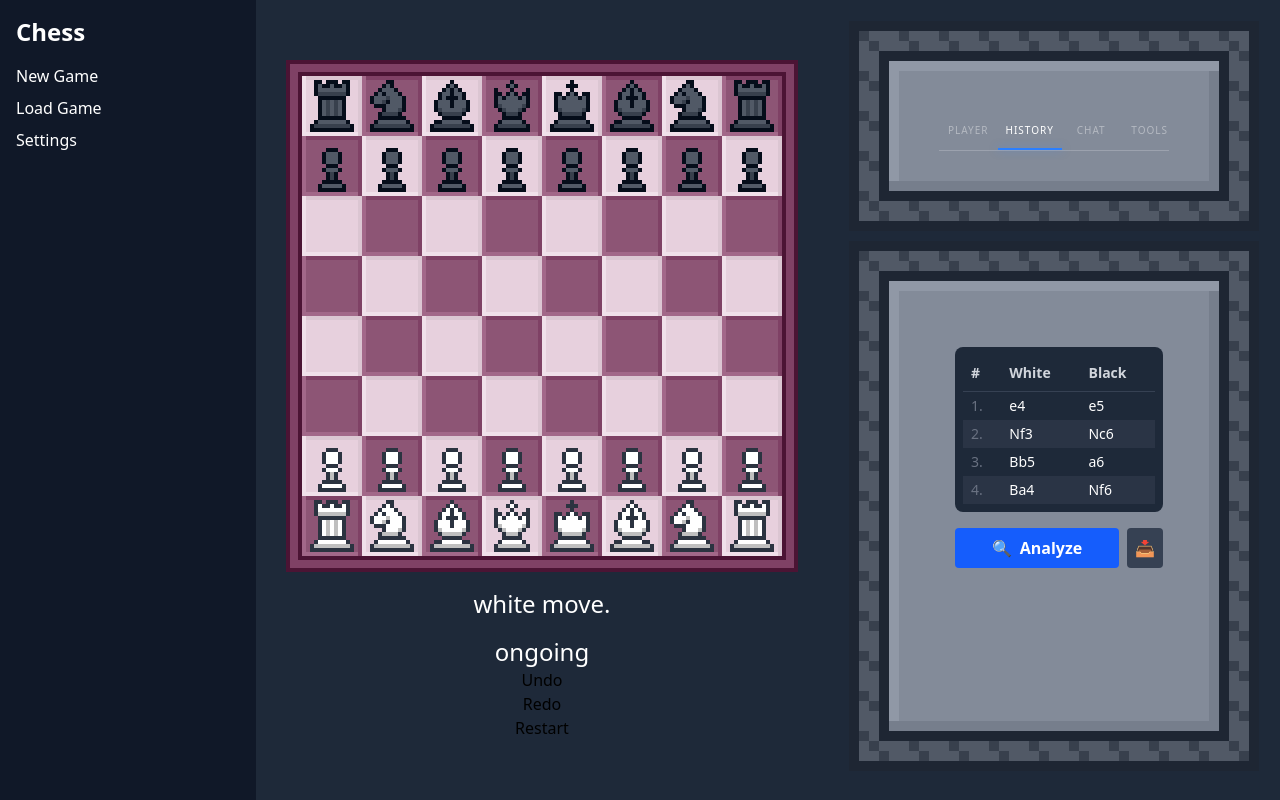
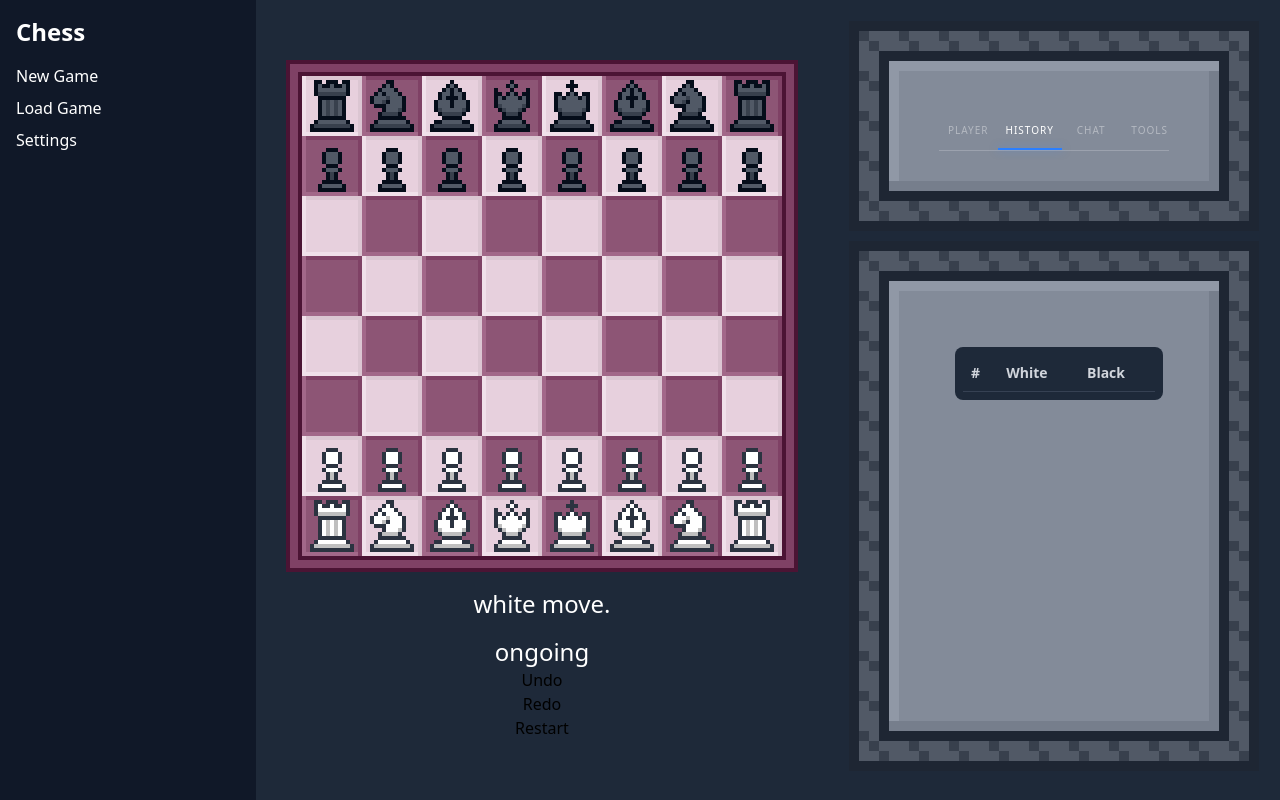
Before and after one commit to bibinhoxok/chess, a Next.js app: page / in a window 1280 px wide. Built offline with nearby package versions, Linux system fonts and the light colour scheme.

Commit message:
feat: implement PGN parser logic and integrate with game history download

```diff
--- a/src/components/right-panel/game-history.tsx
+++ b/src/components/right-panel/game-history.tsx
@@ -1,16 +1,48 @@
 import React from "react"
+import useChessboard from "@/lib/store/use-chess-board"
+import {
+	getSANFromMove,
+	getResultSAN,
+	createPGNFromBoard,
+} from "@/lib/translate/PGN-parser"
+import { chessBoard } from "@/lib/controls/board/chess-board"
 
 const GameHistory = () => {
-	const dummyMoves = [
-		{ white: "e4", black: "e5" },
-		{ white: "Nf3", black: "Nc6" },
-		{ white: "Bb5", black: "a6" },
-		{ white: "Ba4", black: "Nf6" },
-	]
+	const board = useChessboard()
+	const { gameHistory, gameStatus, currentPlayer } = board
+	const moves = React.useMemo(() => {
+		const pairs = gameHistory.reduce((acc, history, i) => {
+			const boardBefore =
+				i === 0 ? chessBoard() : gameHistory[i - 1].board
+			const san = getSANFromMove(boardBefore, history.move)
+			if (i % 2 === 0) {
+				acc.push({ white: san, black: "" })
+			} else {
+				acc[acc.length - 1].black = san
+			}
+			return acc
+		}, [] as { white: string; black: string }[])
+		const result = getResultSAN(gameStatus, currentPlayer)
+		if (result !== "*") {
+			pairs.push({ white: result, black: "" })
+		}
+		return pairs
+	}, [gameHistory, gameStatus, currentPlayer])
+
+	const downloadPGN = () => {
+		const pgn = createPGNFromBoard(board)
+		const blob = new Blob([pgn], { type: "text/plain" })
+		const url = URL.createObjectURL(blob)
+		const a = document.createElement("a")
+		a.href = url
+		a.download = "game.pgn"
+		a.click()
+		URL.revokeObjectURL(url)
+	}
 
 	return (
 		<div className="flex flex-col h-full">
-			<div className="flex-1 overflow-auto bg-gray-800 rounded-lg p-2 mb-4">
+			<div className="flex-1 overflow-y-auto min-h-0 bg-gray-800 rounded-lg p-2 mb-4">
 				<table className="w-full text-left text-sm text-gray-300">
 					<thead>
 						<tr className="border-b border-gray-700">
@@ -20,7 +52,7 @@ const GameHistory = () => {
 						</tr>
 					</thead>
 					<tbody>
-						{dummyMoves.map((move, index) => (
+						{moves.map((move, index) => (
 							<tr
 								key={index}
 								className="even:bg-gray-700/50 hover:bg-gray-700 transition-colors"
@@ -40,17 +72,18 @@ const GameHistory = () => {
 				</table>
 			</div>
 
-			<div className="flex gap-2">
+			{gameStatus !== "ongoing" && <div className="flex gap-2 mt-auto mb-0">
 				<button className="flex-1 bg-blue-600 hover:bg-blue-700 text-white font-bold py-2 px-4 rounded transition-colors flex items-center justify-center gap-2">
 					<span>🔍</span> Analyze
 				</button>
 				<button
+					onClick={downloadPGN}
 					className="bg-gray-700 hover:bg-gray-600 text-white p-2 rounded transition-colors"
 					title="Download PGN"
 				>
 					📥
 				</button>
-			</div>
+			</div>}
 		</div>
 	)
 }
--- a/src/lib/translate/PGN-parser.ts
+++ b/src/lib/translate/PGN-parser.ts
@@ -4,6 +4,8 @@ import type {
 	Square,
 	Move,
 	PieceMove,
+	GameStatus,
+	Color,
 } from "@/lib/types/main"
 import { chessBoard } from "@/lib/controls/board/chess-board"
 import {
@@ -203,3 +205,42 @@ export const getSANFromMove = (board: Board, move: Move): string => {
 
 	return pieceChar + disambiguation + captureStr + target + suffix
 }
+
+export const getResultSAN = (gameStatus: GameStatus, currentPlayer: Color): string => {
+	switch (gameStatus) {
+		case "checkmate":
+			return currentPlayer === "white" ? "0-1" : "1-0"
+		case "stalemate":
+		case "insufficient material":
+			return "1/2-1/2"
+		default:
+			return "*"
+	}
+}
+
+export const createPGNFromBoard = (
+	board: Board,
+	metadata: Record<string, string> = {},
+): string => {
+	const calculatedResult = getResultSAN(board.gameStatus, board.currentPlayer)
+
+	const meta = {
+		Result: calculatedResult,
+		...metadata,
+	}
+
+	const headers = Object.entries(meta)
+		.map(([key, value]) => `[${key} "${value}"]`)
+		.join("\n")
+
+	const moves = board.gameHistory
+		.map((history, i) => {
+			const prevBoard =
+				i === 0 ? chessBoard() : board.gameHistory[i - 1].board
+			const san = getSANFromMove(prevBoard, history.move)
+			return i % 2 === 0 ? `${Math.floor(i / 2) + 1}.${san}` : san
+		})
+		.join(" ")
+
+	return `${headers}\n\n${moves} ${meta.Result}`
+}
```
